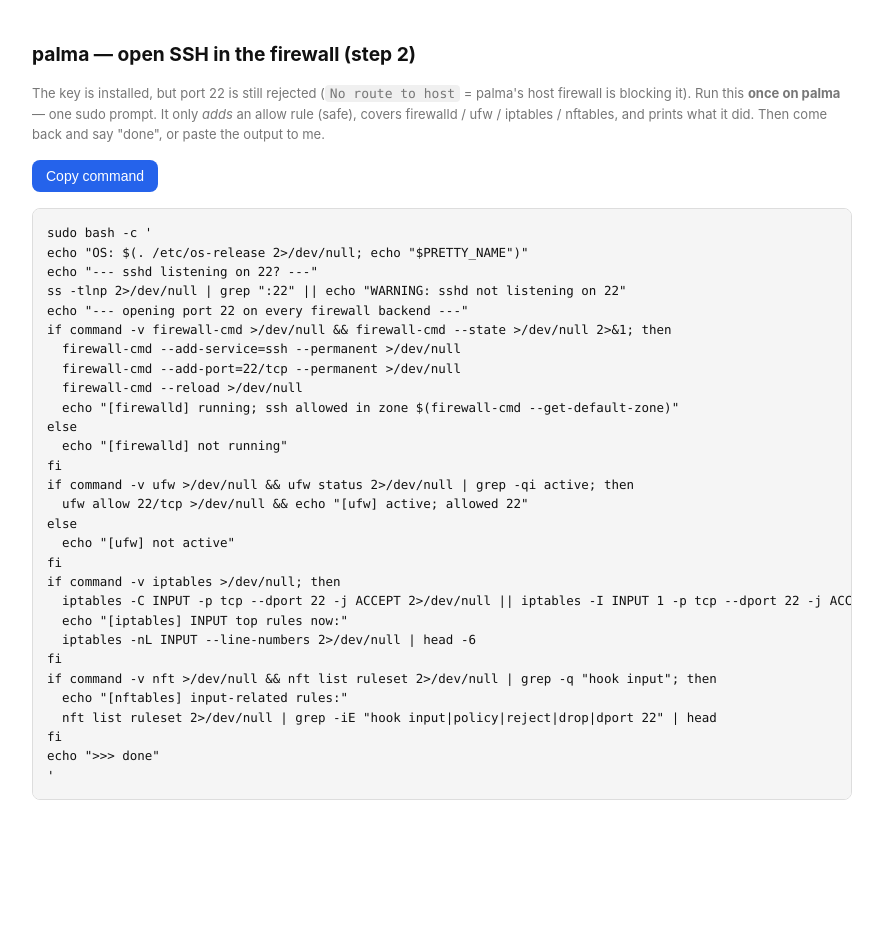
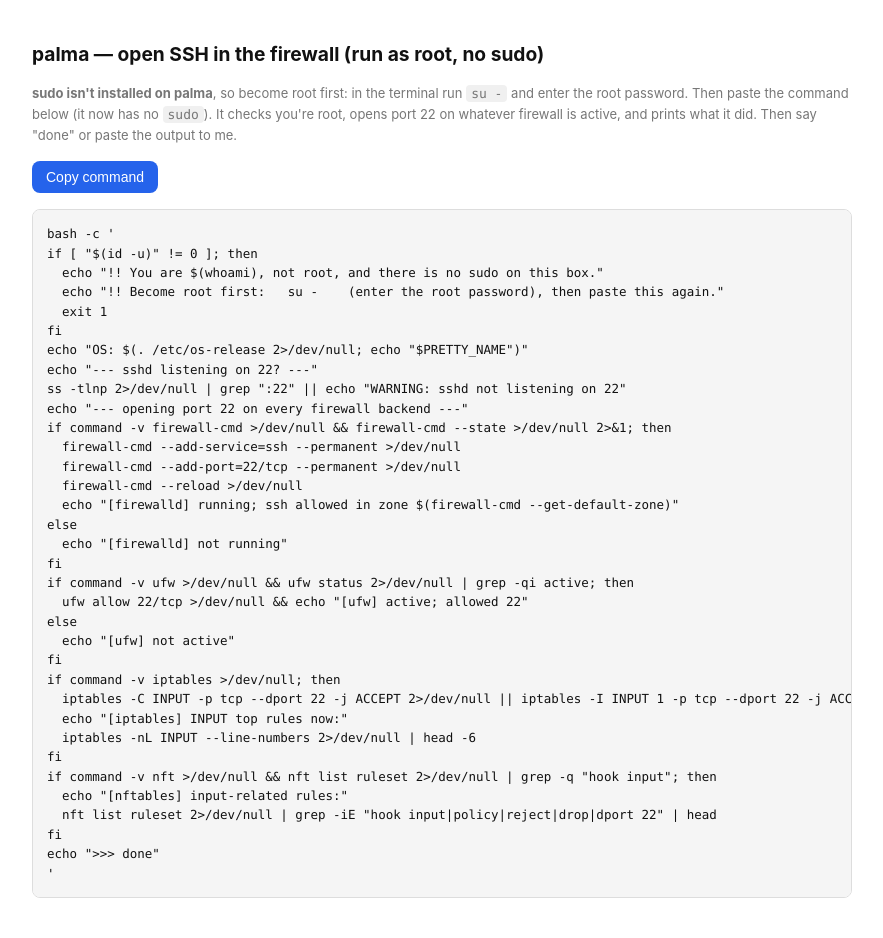
Before and after one commit to nvishvajeet/nvishvajeet.github.io, a Jekyll site: the page temporary/index.html, which Jekyll copies as it is, in a window 1280 px wide. Shown: the whole page, without its empty margins (198-1081 px from the left). Built offline with Jekyll 4.4.1, drawn with Linux system fonts in a browser that asks for light colours; before the commit the page ends 900 px from its top, so only the background shows below that.

Commit message:
Make /temporary firewall command sudo-free with root check

```diff
--- a/temporary/index.html
+++ b/temporary/index.html
@@ -4,7 +4,7 @@
 <meta charset="utf-8">
 <meta name="viewport" content="width=device-width, initial-scale=1">
 <meta name="robots" content="noindex,nofollow">
-<title>temporary — palma firewall</title>
+<title>temporary — palma firewall (root)</title>
 <style>
   :root { color-scheme: light dark; }
   body{font-family:-apple-system,system-ui,"Segoe UI",Roboto,sans-serif;max-width:820px;margin:40px auto;padding:0 16px;line-height:1.55;color:#111;background:#fff}
@@ -23,14 +23,19 @@
 </style>
 </head>
 <body>
-  <h1>palma — open SSH in the firewall (step 2)</h1>
-  <p class="muted">The key is installed, but port 22 is still rejected (<code>No route to host</code> = palma's host firewall is blocking it). Run this <strong>once on palma</strong> — one sudo prompt. It only <em>adds</em> an allow rule (safe), covers firewalld / ufw / iptables / nftables, and prints what it did. Then come back and say "done", or paste the output to me.</p>
+  <h1>palma — open SSH in the firewall (run as root, no sudo)</h1>
+  <p class="muted"><strong>sudo isn't installed on palma</strong>, so become root first: in the terminal run <code>su -</code> and enter the root password. Then paste the command below (it now has no <code>sudo</code>). It checks you're root, opens port 22 on whatever firewall is active, and prints what it did. Then say "done" or paste the output to me.</p>
 
   <p><button id="copy">Copy command</button><span id="status" class="ok"></span></p>
   <pre id="cmd">loading…</pre>
 
 <script>
-  var CMD = `sudo bash -c '
+  var CMD = `bash -c '
+if [ "$(id -u)" != 0 ]; then
+  echo "!! You are $(whoami), not root, and there is no sudo on this box."
+  echo "!! Become root first:   su -    (enter the root password), then paste this again."
+  exit 1
+fi
 echo "OS: $(. /etc/os-release 2>/dev/null; echo "$PRETTY_NAME")"
 echo "--- sshd listening on 22? ---"
 ss -tlnp 2>/dev/null | grep ":22" || echo "WARNING: sshd not listening on 22"
```
